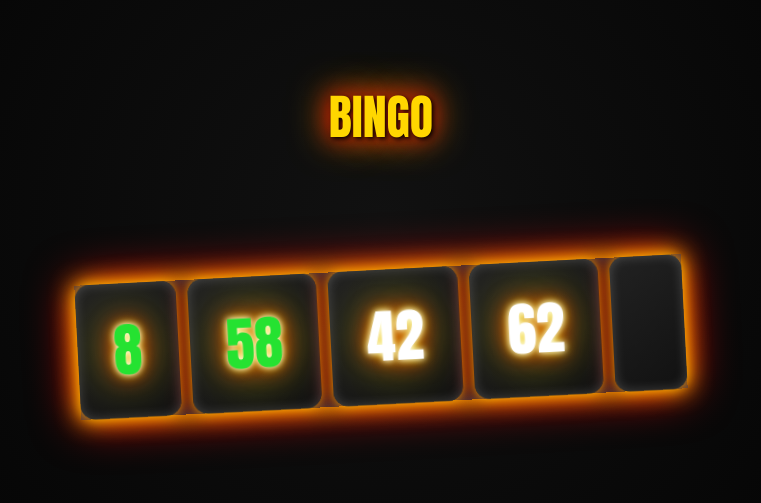
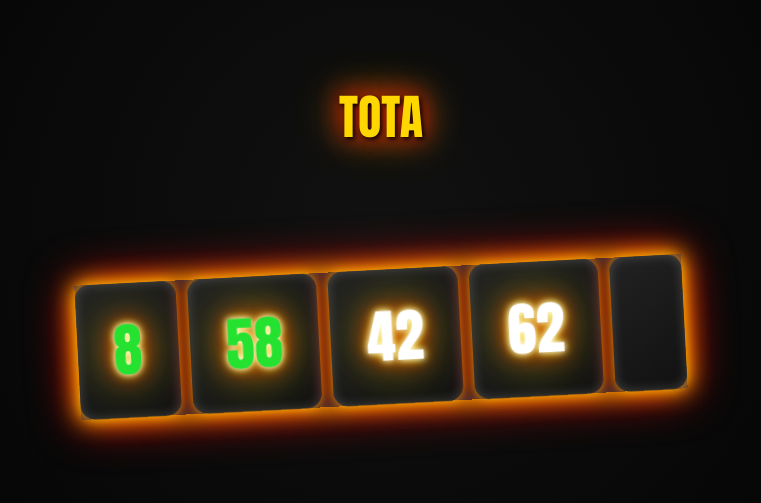
Before and after one commit to holoIntegratedOps/webpage-slideshow, a plain HTML site: page pages/forecast.html in a window 1280 px wide. Shown: the part 179-682 px from the top of the page, without its empty margins (259-1020 px from the left). Drawn offline with Linux system fonts and the light colour scheme.

Commit message:
tota game

```diff
--- a/pages/forecast.html
+++ b/pages/forecast.html
@@ -8,7 +8,7 @@
 </head>
 <body>
     <div class="casino-background">
-        <h1 class="gameName">BINGO</h1>
+        <h1 class="gameName">TOTA</h1>
         <div class="container casino-glow active-glow">
             <div style="color: rgb(37, 226, 49);">8</div>
             <div style="color: rgb(37, 226, 49);">58</div>
```
